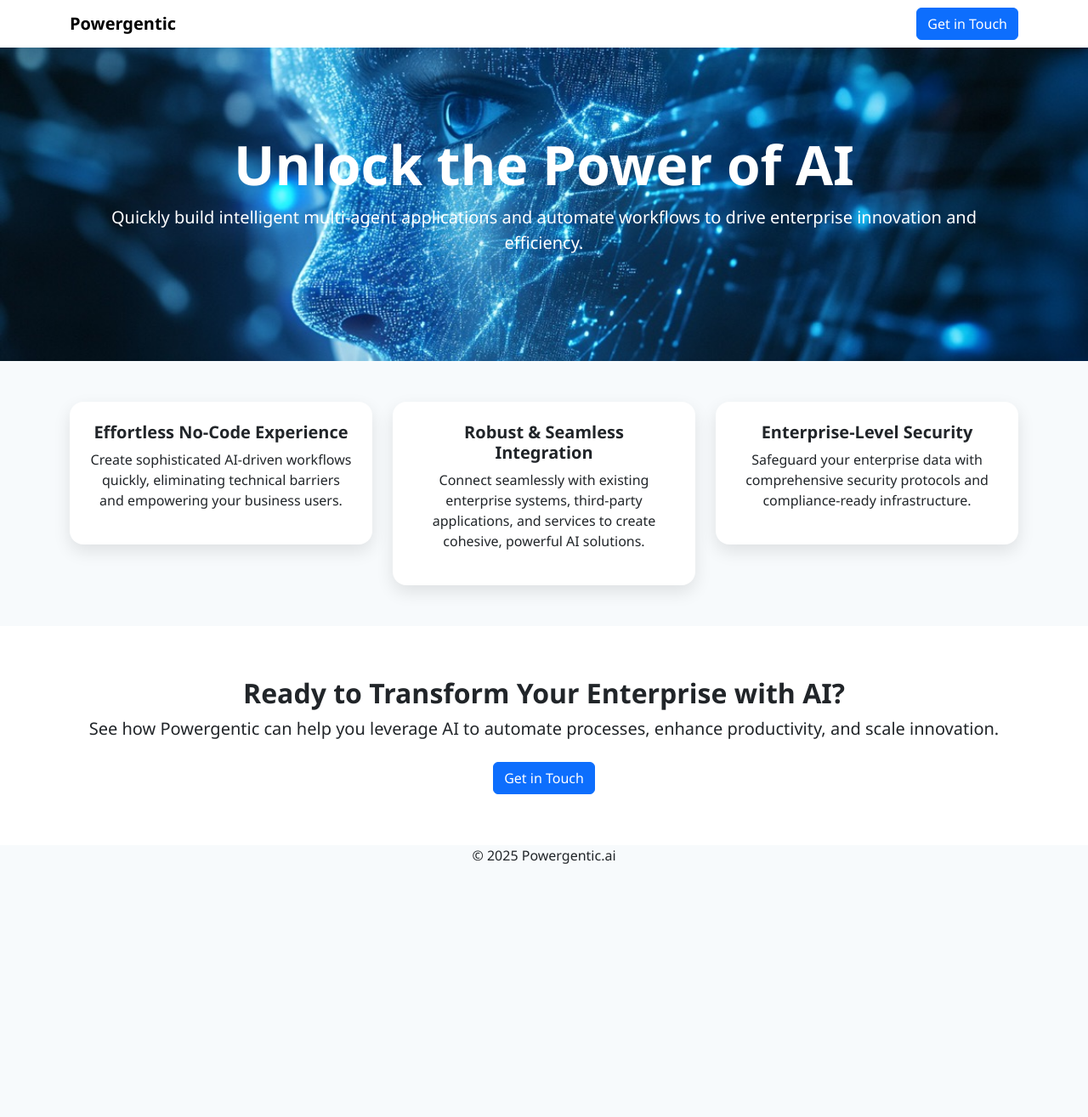
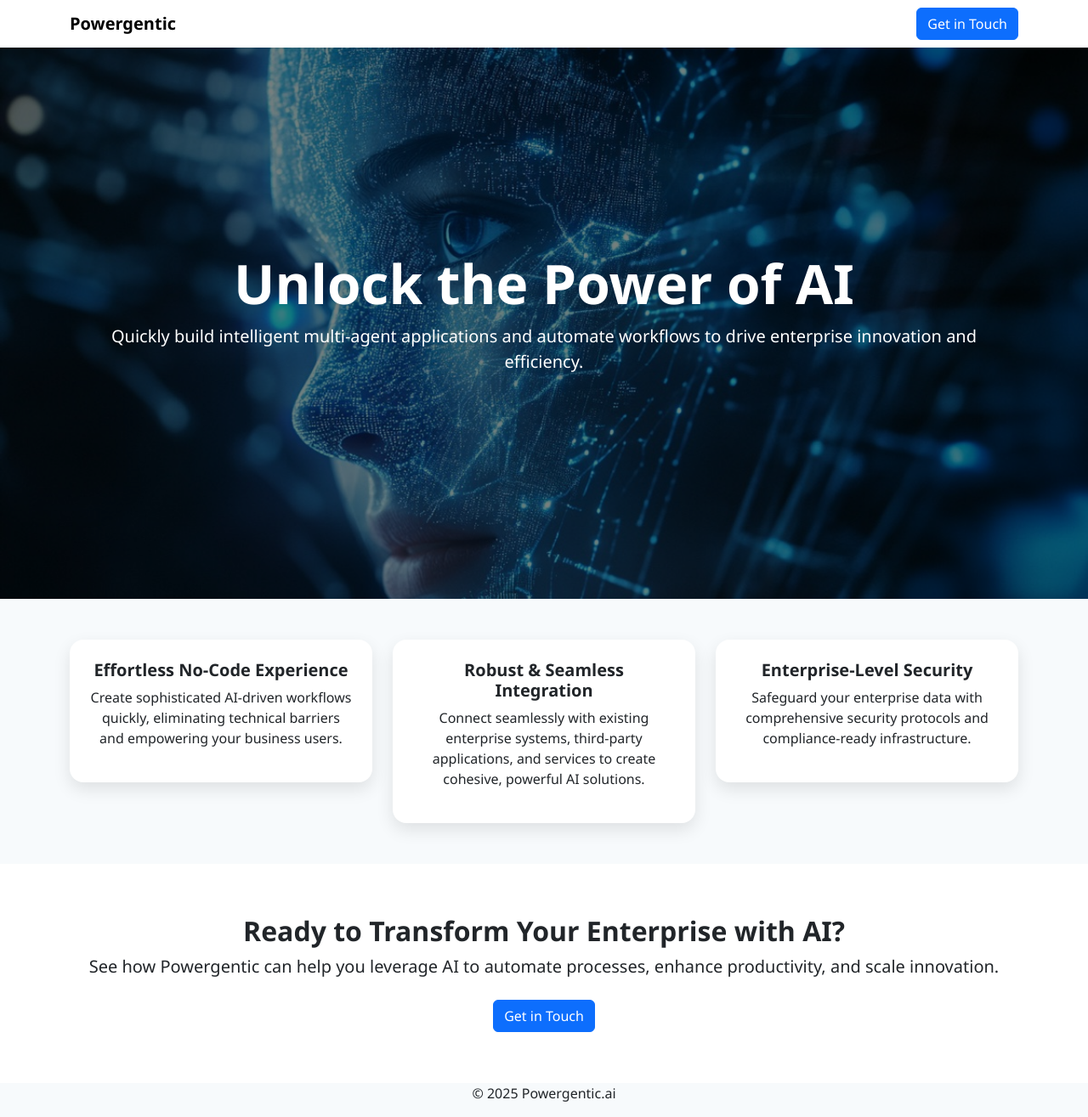
Before and after one commit to powergentic/website, a Jekyll site: the page built from index.html, in a window 1280 px wide. Shown: the whole page at 85% size. Built offline with Jekyll 4.4.1, drawn with Linux system fonts in a browser that asks for light colours; before the commit the page ends 1035 px from its top, so only the background shows below that.

Commit message:
Update styles.css

```diff
--- a/css/styles.css
+++ b/css/styles.css
@@ -8,11 +8,29 @@ body {
 }
 
 .hero-section {
-  padding: 100px 0;
+  position:relative;
+  padding: 15em 0;
   /* background: linear-gradient(135deg, #051522, #07223A); */
   background: url('/images/homepage-hero.jpg') no-repeat center center;
   background-size: cover;
   color: white;
+  overflow: hidden;
+}
+
+.hero-section::before {
+  content: "";
+  position: absolute;
+  top: 0;
+  left: 0;
+  width: 100%;
+  height: 100%;
+  background: rgba(0, 0, 0, 0.5); /* Adjust opacity as needed */
+  z-index: 1;
+}
+
+.hero-section * {
+  position: relative;
+  z-index: 2;
 }
 
 .hero-btn {
```
